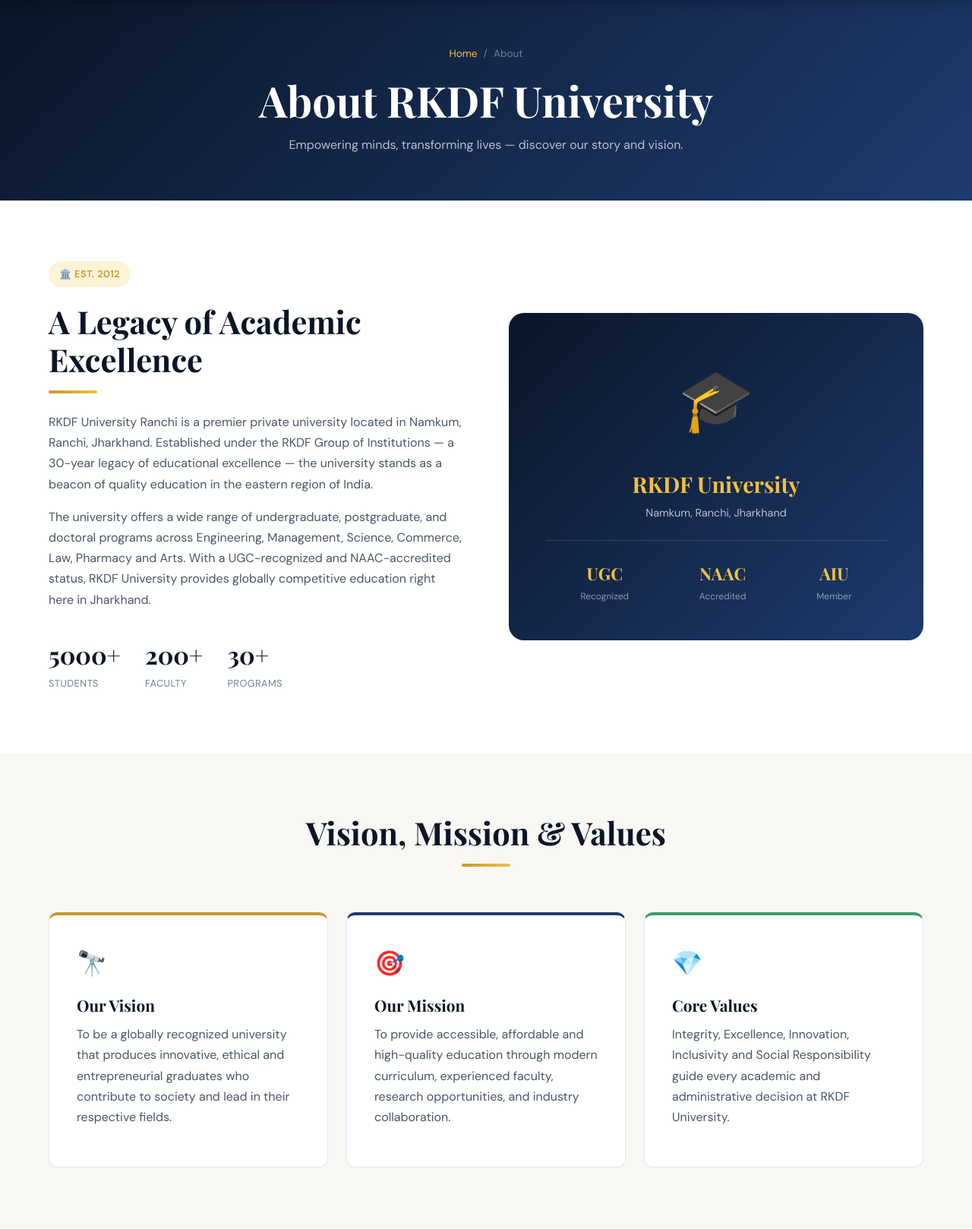
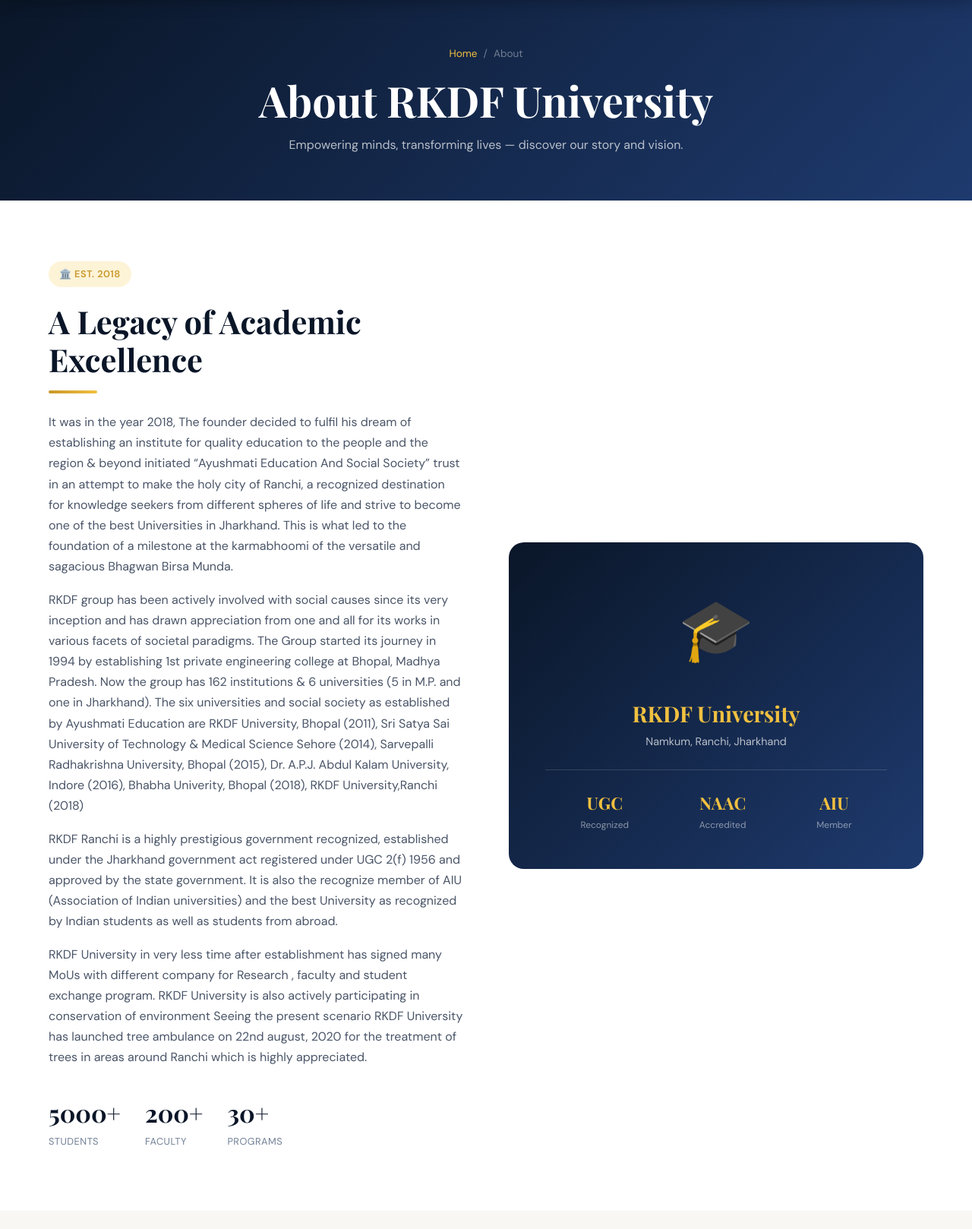
Before and after one commit to pathakmayank172/Rkdf-admission-cell-, a Django app: page /about/ in a window 1280 px wide. Shown: the part 71-1689 px from the top of the page at 76% size. Run offline with Django 4.2, Linux system fonts and the light colour scheme.

Commit message:
Updated templates and removed unnecessary cache files

```diff
--- a/rkdf_admission/rkdf_admission/admission/templates/admission/about.html
+++ b/rkdf_admission/rkdf_admission/admission/templates/admission/about.html
@@ -24,21 +24,23 @@
         <div style="display:grid; grid-template-columns:1fr 1fr; gap:60px; align-items:center;">
             <div>
                 <div style="display:inline-flex; align-items:center; gap:8px; background:var(--gold-pale); color:var(--gold); padding:6px 14px; border-radius:100px; font-size:0.8rem; font-weight:600; margin-bottom:20px; text-transform:uppercase; letter-spacing:0.5px;">
-                    🏛️ Est. 2012
+                    🏛️ Est. 2018
                 </div>
                 <h2>A Legacy of Academic Excellence</h2>
                 <div class="section-divider" style="margin:16px 0 24px; text-align:left;"></div>
                 <p>
-                    RKDF University Ranchi is a premier private university located in Namkum,
-                    Ranchi, Jharkhand. Established under the RKDF Group of Institutions —
-                    a 30-year legacy of educational excellence — the university stands as a
-                    beacon of quality education in the eastern region of India.
+                   It was in the year 2018, The founder decided to fulfil his dream of establishing an institute for quality education to the people and the region & beyond initiated “Ayushmati Education And Social Society” trust in an attempt to make the holy city of Ranchi, a recognized destination for knowledge seekers from different spheres of life and strive to become one of the best Universities in Jharkhand. This is what led to the foundation of a milestone at the karmabhoomi of the versatile and sagacious Bhagwan Birsa Munda.
+
+
                 </p>
                 <p>
-                    The university offers a wide range of undergraduate, postgraduate, and
-                    doctoral programs across Engineering, Management, Science, Commerce,
-                    Law, Pharmacy and Arts. With a UGC-recognized and NAAC-accredited status,
-                    RKDF University provides globally competitive education right here in Jharkhand.
+                    RKDF group has been actively involved with social causes since its very inception and has drawn appreciation from one and all for its works in various facets of societal paradigms. The Group started its journey in 1994 by establishing 1st private engineering college at Bhopal, Madhya Pradesh. Now the group has 162 institutions & 6 universities (5 in M.P. and one in Jharkhand). The six universities and social society as established by Ayushmati Education are RKDF University, Bhopal (2011), Sri Satya Sai University of Technology & Medical Science Sehore (2014), Sarvepalli Radhakrishna University, Bhopal (2015), Dr. A.P.J. Abdul Kalam University, Indore (2016), Bhabha Univerity, Bhopal (2018), RKDF University,Ranchi (2018)
+                </p>
+                <p>
+                    RKDF Ranchi is a highly prestigious government recognized, established under the Jharkhand government act registered under UGC 2(f) 1956 and approved by the state government. It is also the recognize member of AIU (Association of Indian universities) and the best University as recognized by Indian students as well as students from abroad.
+                </p>
+                <p>
+                    RKDF University in very less time after establishment has signed many MoUs with different company for Research , faculty and student exchange program. RKDF University is also actively participating in conservation of environment Seeing the present scenario RKDF University has launched tree ambulance on 22nd august, 2020 for the treatment of trees in areas around Ranchi which is highly appreciated.
                 </p>
                 <div style="display:flex; gap:32px; margin-top:32px; flex-wrap:wrap;">
                     <div>
--- a/rkdf_admission/rkdf_admission/admission/templates/admission/base.html
+++ b/rkdf_admission/rkdf_admission/admission/templates/admission/base.html
@@ -138,7 +138,7 @@
                     <h4>Contact Us</h4>
                     <div class="footer-contact-item">
                         <span>📍</span>
-                        <span>RKDF University, Namkum, Ranchi, Jharkhand - 834010</span>
+                        <span>RKDF University, Namkum, Ranchi, Jharkhand - 834001</span>
                     </div>
                     <div class="footer-contact-item">
                         <span>📞</span>
--- a/rkdf_admission/rkdf_admission/admission/templates/admission/contact.html
+++ b/rkdf_admission/rkdf_admission/admission/templates/admission/contact.html
@@ -40,7 +40,7 @@
                     <div class="contact-item-icon">📍</div>
                     <div class="contact-item-text">
                         <p>Address</p>
-                        <strong>RKDF University, Namkum, Ranchi, Jharkhand - 834010</strong>
+                        <strong>RKDF University, Namkum, Ranchi, Jharkhand - 834001</strong>
                     </div>
                 </div>
 
@@ -213,7 +213,7 @@
             {% empty %}
             <div class="card" style="padding:24px;">
                 <h4 style="margin-bottom:8px; font-size:1rem;">Q: When do admissions open?</h4>
-                <p style="margin:0; font-size:0.9rem;">Admissions for the 2024-25 academic year are open from January 1, 2024. The last date to apply is May 31, 2024.</p>
+                <p style="margin:0; font-size:0.9rem;">Admissions for the 2026-27 academic year are open from April 1, 2026. The last date to apply is June 30, 2026.</p>
             </div>
             <div class="card" style="padding:24px;">
                 <h4 style="margin-bottom:8px; font-size:1rem;">Q: Is there an entrance exam?</h4>
```
Also changed, not shown: rkdf_admission/rkdf_admission/admission/templates/admission/home.html (+12 -12 lines).
